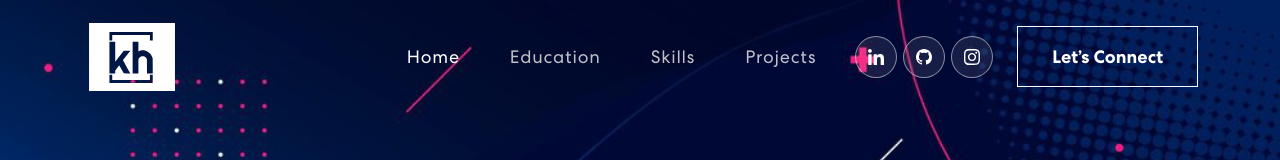
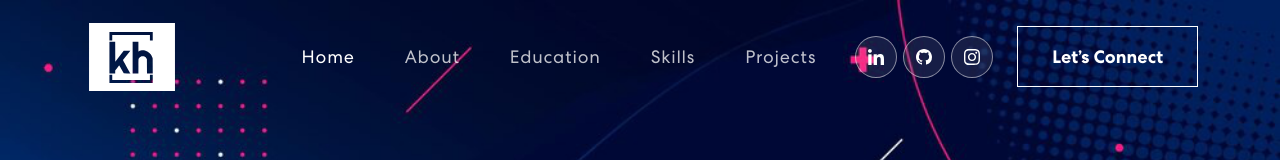
Before and after one commit to khaihuyenn/personal-portfolio, a React (Create React App) app: page / in a window 1280 px wide. Shown: the top 160 px of the page. Built offline with nearby package versions, Linux system fonts and the light colour scheme.

Commit message:
Add About section in NavBar

```diff
--- a/src/components/NavBar.js
+++ b/src/components/NavBar.js
@@ -40,6 +40,7 @@ export const NavBar = () => {
           <Navbar.Collapse id="basic-navbar-nav">
             <Nav className="ms-auto">
               <Nav.Link href="#home" className={activeLink === 'home' ? 'active navbar-link' : 'navbar-link'} onClick={() => onUpdateActiveLink('home')}>Home</Nav.Link>
+              <Nav.Link href="#about" className={activeLink === 'about' ? 'active navbar-link' : 'navbar-link'} onClick={() => onUpdateActiveLink('about')}>About</Nav.Link>
               <Nav.Link href="#education" className={activeLink === 'education' ? 'active navbar-link' : 'navbar-link'} onClick={() => onUpdateActiveLink('education')}>Education</Nav.Link>
               <Nav.Link href="#skills" className={activeLink === 'skills' ? 'active navbar-link' : 'navbar-link'} onClick={() => onUpdateActiveLink('skills')}>Skills</Nav.Link>
               <Nav.Link href="#projects" className={activeLink === 'projects' ? 'active navbar-link' : 'navbar-link'} onClick={() => onUpdateActiveLink('projects')}>Projects</Nav.Link>
```
